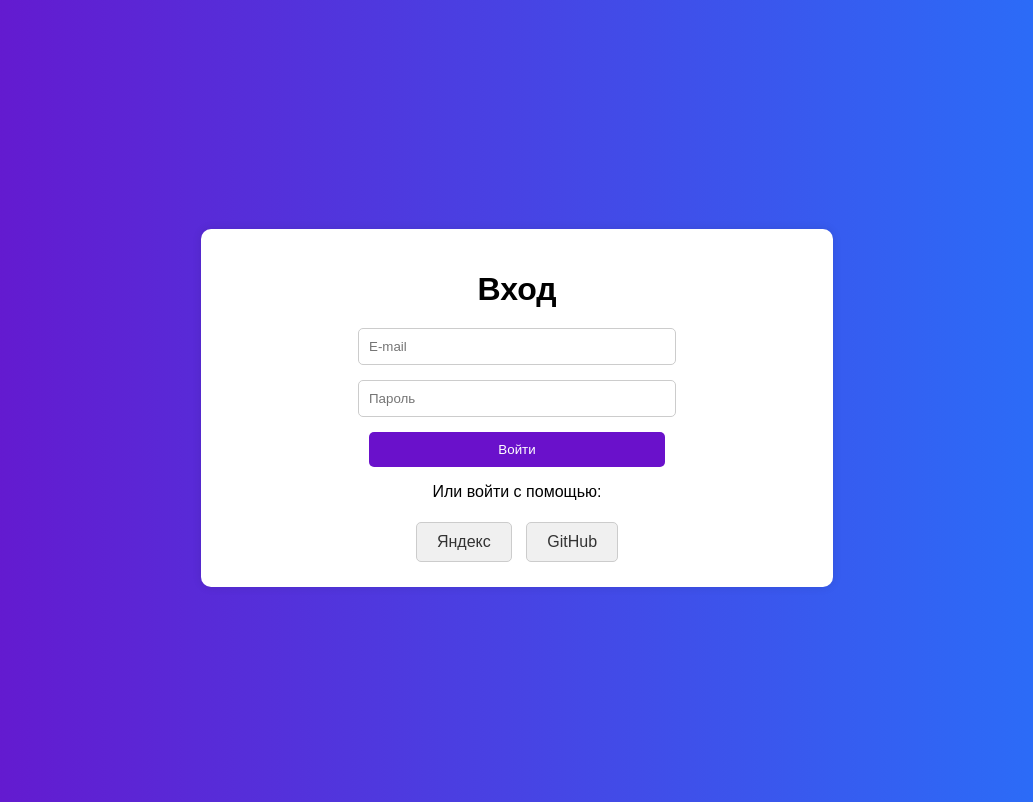
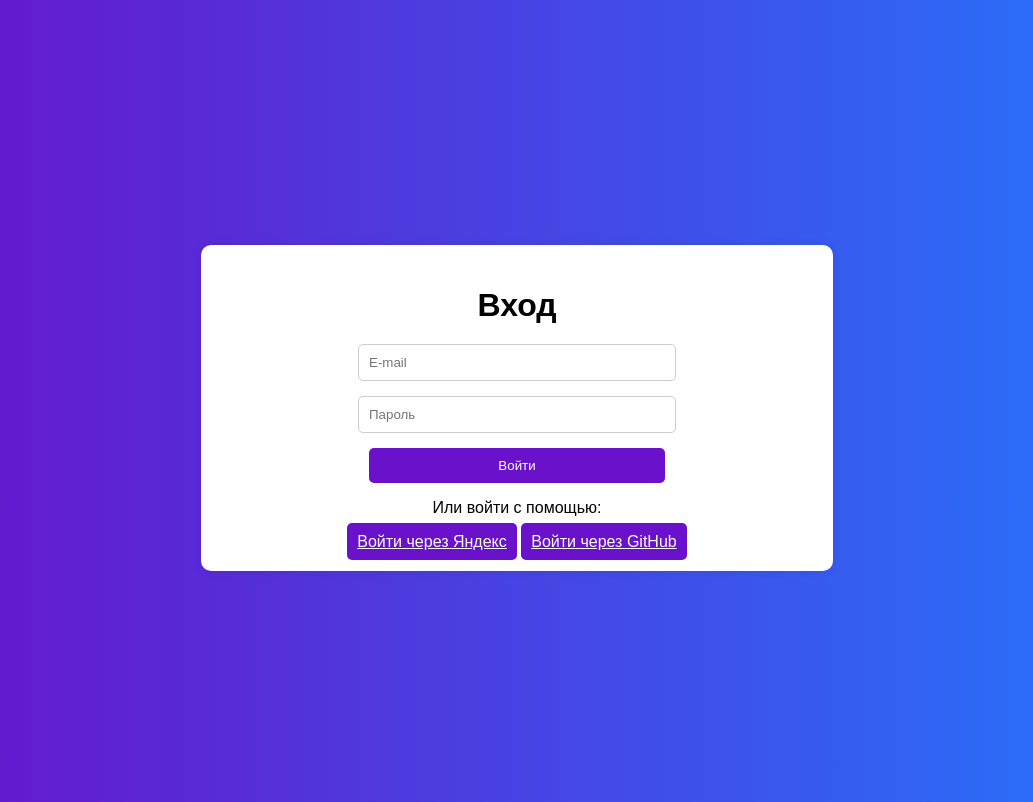
Before and after one commit to BurePlay/CyberCat, a Flask app: page /login in a window 1280 px wide. Shown: the top 802 px of the page, without its empty margins (123-1156 px from the left). Run offline with Flask 3, Linux system fonts and the light colour scheme.

Commit message:
Update Login.html

```diff
--- a/site/templates/Login.html
+++ b/site/templates/Login.html
@@ -4,7 +4,7 @@
     <meta charset="UTF-8">
     <meta name="viewport" content="width=device-width, initial-scale=1.0">
     <title>Вход в систему</title>
-    <link rel="stylesheet" href="styles.css">
+    <link rel="stylesheet" href="{{ url_for('static', filename='styles.css') }}">
 </head>
 <body>
     <div class="container">
@@ -21,8 +21,8 @@
             </form>
             <div class="social-login">
                 <p>Или войти с помощью:</p>
-                <a class="social-btn" href="https://oauth.yandex.ru/" target="_blank">Яндекс</a>
-                <a class="social-btn" href="https://github.com/login" target="_blank">GitHub</a>
+                <a href="/yandex/login" class="btn">Войти через Яндекс</a>
+                <a href="{{ url_for('github.login') }}" class="btn">Войти через GitHub</a>
             </div>
         </div>
     </div>
```
